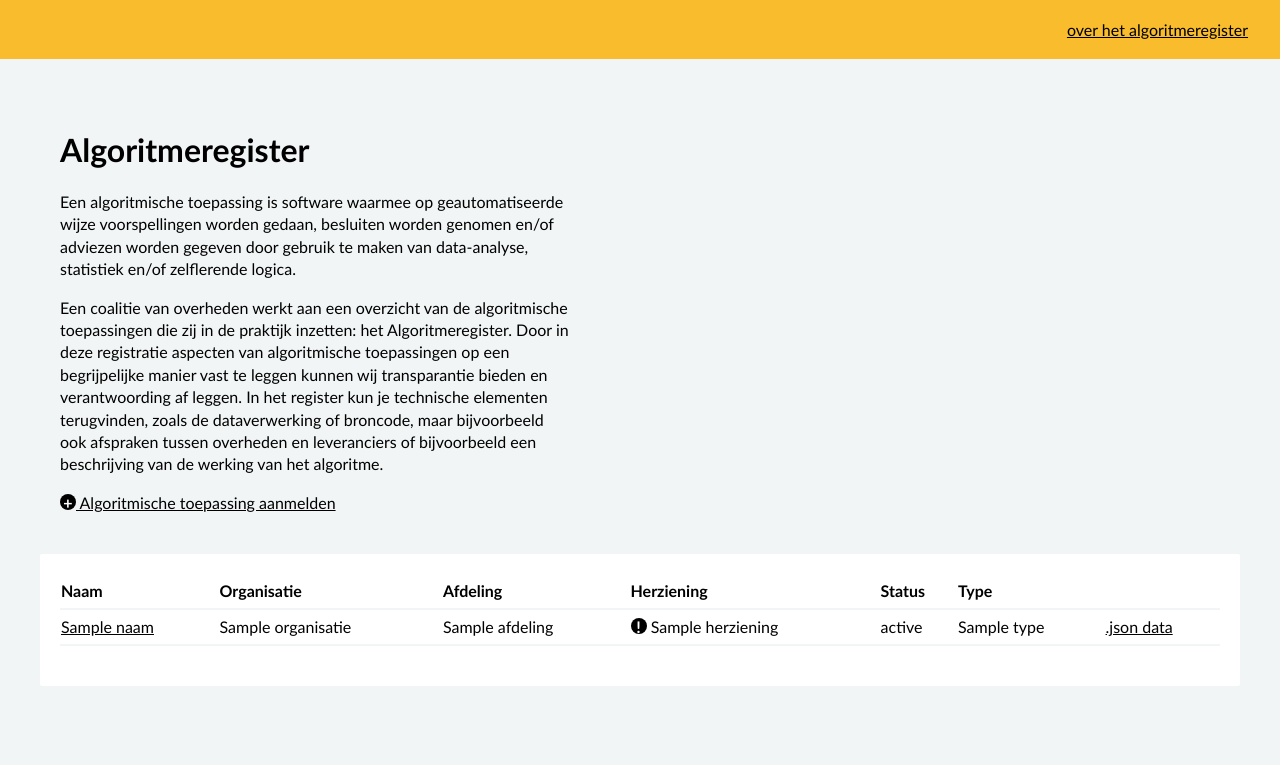
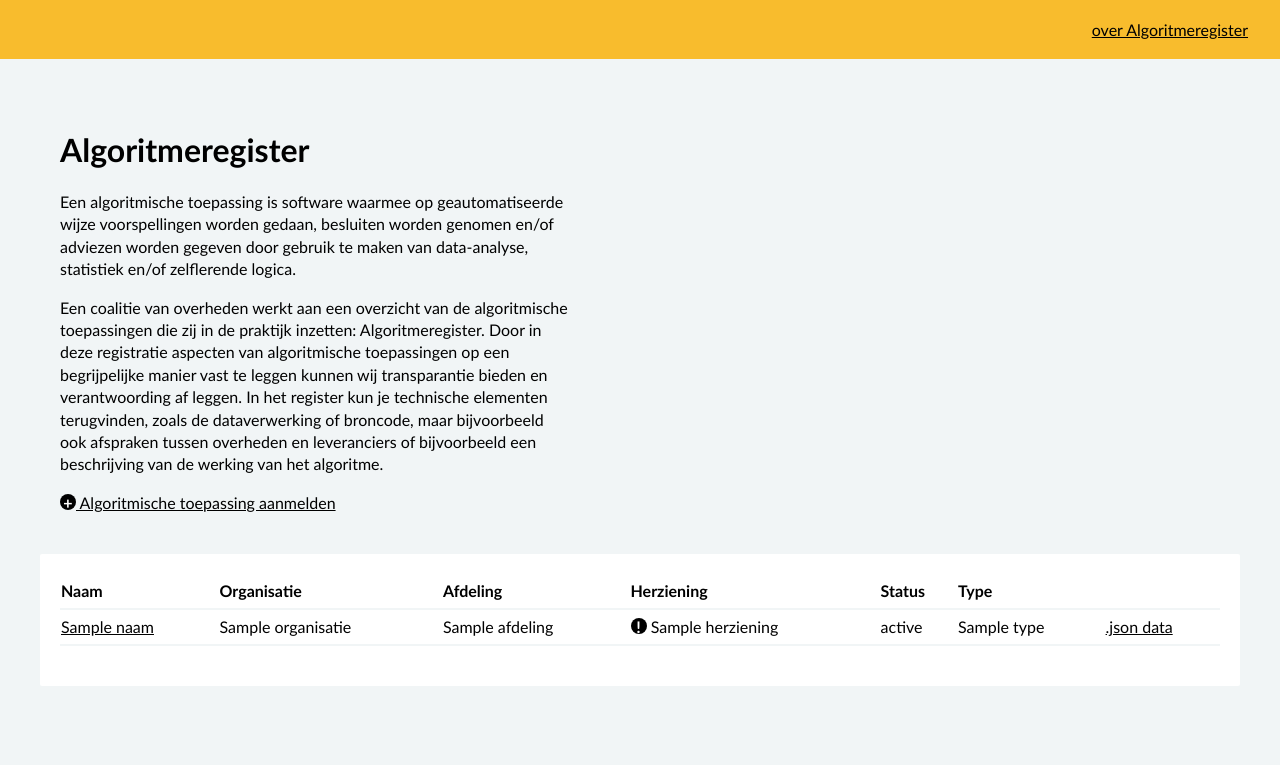
Before and after one commit to Algoritmeregister/algoritmeregister-prototype-app, a PHP site: template templates/overzicht.twig in a window 1280 px wide. Shown: the top 765 px of the page. Run offline with PHP 8.4, Linux system fonts and the light colour scheme; the template is opened without the code that fills it: most values are stand-ins (such as "Sample title", 1, 10 or a date in 2020); some libraries are stand-ins or nearby versions.

Commit message:
het Algoreg -> Algoreg

```diff
--- a/templates/nav.twig
+++ b/templates/nav.twig
@@ -1,4 +1,4 @@
 <nav {% if token %}class="warning-background"{% endif %}>
     {% if token %}<a href="/details/{{ id }}">uitloggen</a>&emsp;{% endif %}
-    {% if not token %}<a href="https://www.algoritmeregister.org">over het algoritmeregister</a>&emsp;{% endif %}
+    {% if not token %}<a href="https://www.algoritmeregister.org">over Algoritmeregister</a>&emsp;{% endif %}
 </nav>
--- a/templates/projectomschrijving.twig
+++ b/templates/projectomschrijving.twig
@@ -1,3 +1,3 @@
 <p>Een algoritmische toepassing is software waarmee op geautomatiseerde wijze voorspellingen worden gedaan, besluiten worden genomen en/of adviezen worden gegeven door gebruik te maken van data-analyse, statistiek en/of zelflerende logica.</p>
 
-<p>Een coalitie van overheden werkt aan een overzicht van de algoritmische toepassingen die zij in de praktijk inzetten: het Algoritmeregister. Door in deze registratie aspecten van algoritmische toepassingen op een begrijpelijke manier vast te leggen kunnen wij transparantie bieden en verantwoording af leggen. In het register kun je technische elementen terugvinden, zoals de dataverwerking of broncode, maar bijvoorbeeld ook afspraken tussen overheden en leveranciers of bijvoorbeeld een beschrijving van de werking van het algoritme.</p>
+<p>Een coalitie van overheden werkt aan een overzicht van de algoritmische toepassingen die zij in de praktijk inzetten: Algoritmeregister. Door in deze registratie aspecten van algoritmische toepassingen op een begrijpelijke manier vast te leggen kunnen wij transparantie bieden en verantwoording af leggen. In het register kun je technische elementen terugvinden, zoals de dataverwerking of broncode, maar bijvoorbeeld ook afspraken tussen overheden en leveranciers of bijvoorbeeld een beschrijving van de werking van het algoritme.</p>
```
